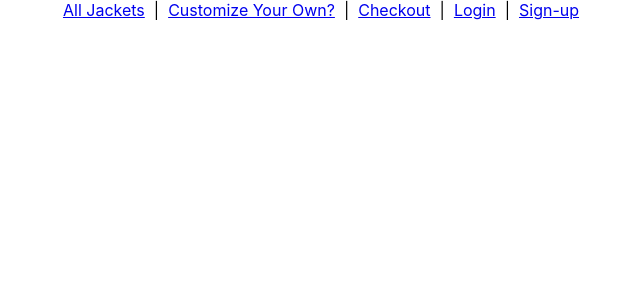
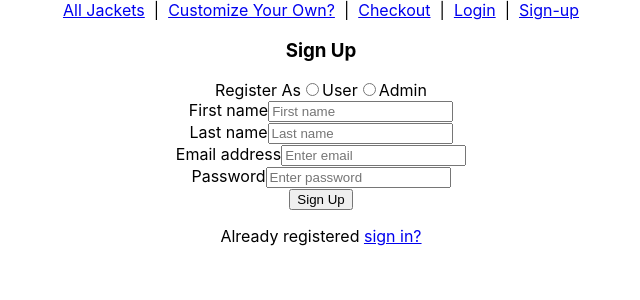
Before and after one commit to faithnicoletti/project4-jackets, a React (Create React App) app in the folder client/: page /sign-up in a window 1280 px wide. Shown: the top 300 px of the page, without its empty margins (319-959 px from the left). Built offline with nearby package versions, Linux system fonts and the light colour scheme; no server answers.

Commit message:
checkout page and signup

```diff
--- a/client/src/App.js
+++ b/client/src/App.js
@@ -7,6 +7,7 @@ import NavBar from './components/NavBar/NavBar';
 import Login from './components/login/login';
 import Signup from './components/signup/signup';
 import AllJacketsPage from './AllJacketsPage';
+import CheckOutPage from './CheckOutPage';
 
 export default function App() {
   const [jackets, setJackets] = useState([])
@@ -24,9 +25,9 @@ export default function App() {
            <Route path="/" element={<AllJacketsPage />} />
            <Route exact path="/login" element={<Login />} />
            <Route path="/signin" element={<Login />} />
-           <Route path="/signup" element={<Signup />} />
+           <Route path="/sign-up" element={<Signup />} />
            <Route path="/custom" element={<Custom />} />
-           {/* <Route path="/checkout" element={<CheckOutPage />} /> */}
+           <Route path="/checkout" element={<CheckOutPage />} />
        </Routes>
       </main>
     </Router>
--- /dev/null
+++ b/client/src/CheckOutPage.js
@@ -0,0 +1,5 @@
+export default function CheckOutPage() {
+    return (
+        <h1>CheckOutPage(Cart)</h1>
+    );
+}
--- a/client/src/components/add.js
+++ b/client/src/components/add.js
@@ -14,7 +14,7 @@ const handleSubmit = (event) => {
     return (
         <>
             <form onSubmit={handleSubmit}>
-                <input type='text' placeholder='name' name='name' onChnage={handleChange} />
+                <input type='text' placeholder='name' name='name' onChange={handleChange} />
                 <br />
                 <br />
                 <input type='number' placeholder='price' name='price' onChange={handleChange} />
--- a/client/src/components/signup/signup.js
+++ b/client/src/components/signup/signup.js
@@ -1,7 +1,7 @@
 import React, { useState } from "react";
 import axios from "axios"; // Import Axios
 
-export default function SignUp() {
+export default function Signup() {
   const [fname, setFname] = useState("");
   const [lname, setLname] = useState("");
   const [email, setEmail] = useState("");
```
